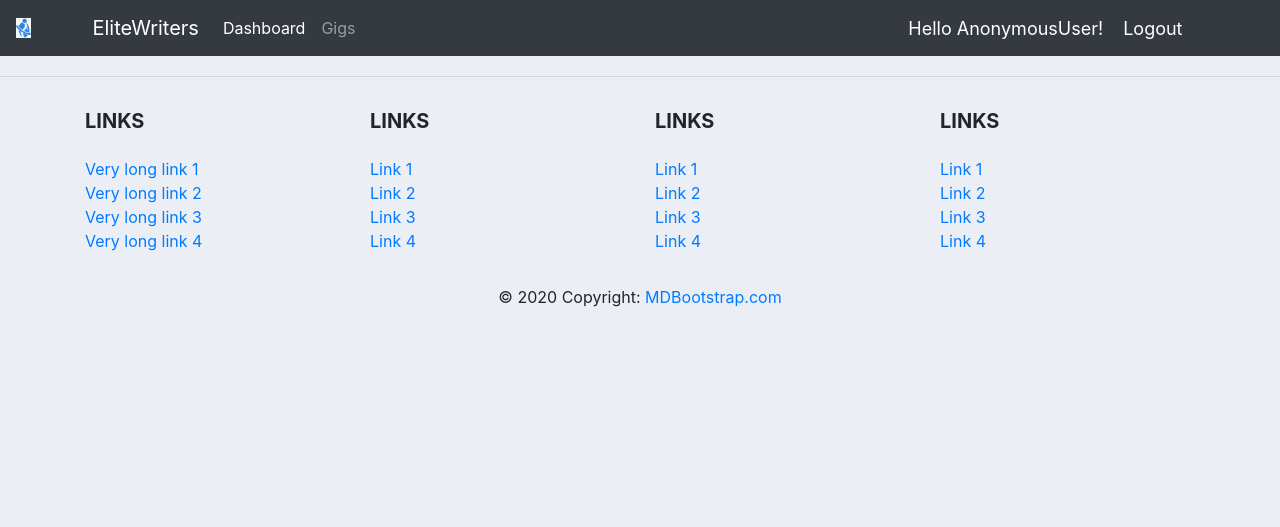
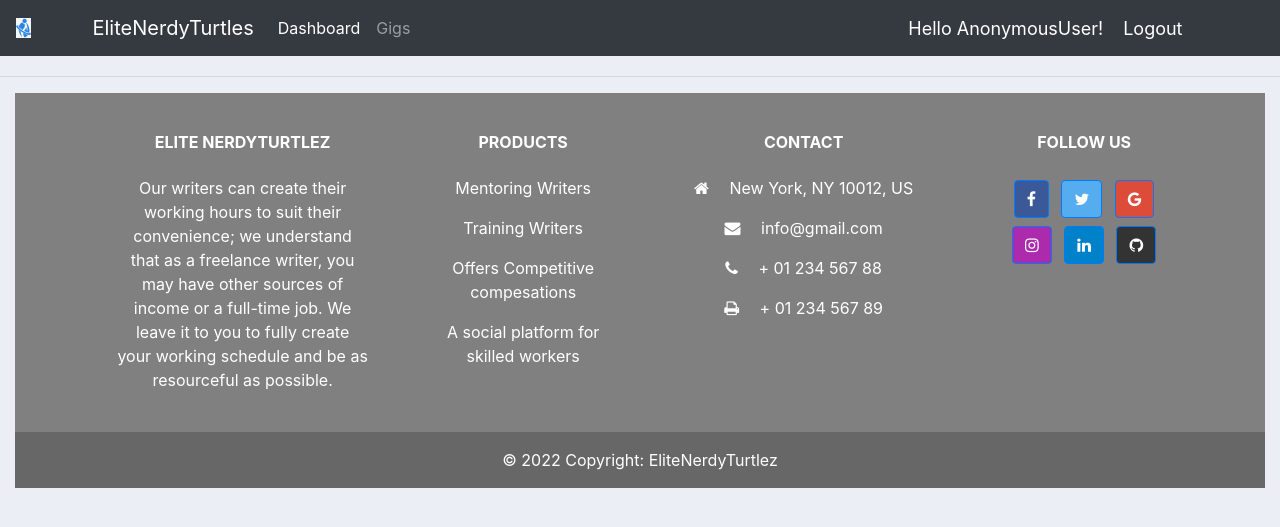
Before and after one commit to guruwiky/dante, a Django app: page /forget/ in a window 1280 px wide. Shown: the top 527 px of the page. Run offline with Django 4.2, Linux system fonts and the light colour scheme; tables that the repository leaves empty hold one stand-in row (values such as "Sample post"); some libraries are stand-ins or nearby versions.

Commit message:
new changes

```diff
--- a/accounts/models.py
+++ b/accounts/models.py
@@ -19,6 +19,7 @@ class Gig(models.Model):
             ('Available','Available'),
             ('Assigned','Assigned'),
         )
+
     title=models.CharField(max_length=200, null=True)
     subject=models.CharField(max_length=200, null=True)
     price=models.FloatField(null=True)
@@ -35,7 +36,12 @@ class Order(models.Model):
             ('Rejected','Rejected'),
             ('Paid','Paid'),
         )
+
+
     writer=models.ForeignKey(Writer,null=True, on_delete=models.SET_NULL)
+    orderid=models.CharField(max_length=200, null=True)
     gig=models.ForeignKey(Gig,null=True, on_delete=models.SET_NULL)
     price=models.FloatField(null=True)
     status=models.CharField(max_length=200, null=True,choices=STATUS)
+    #def __str__(self):
+       # return self.orderid
--- a/accounts/templates/accounts/main.html
+++ b/accounts/templates/accounts/main.html
@@ -3,7 +3,7 @@
 <!DOCTYPE html>
 <html>
 <head>
-	<title>CRM</title>
+	<title>Elite|Nerdy|Turtle</title>
 	<link rel="stylesheet" href="https://stackpath.bootstrapcdn.com/bootstrap/4.3.1/css/bootstrap.min.css" integrity="sha384-ggOyR0iXCbMQv3Xipma34MD+dH/1fQ784/j6cY/iJTQUOhcWr7x9JvoRxT2MZw1T" crossorigin="anonymous">
 
 	<link rel="stylesheet" type="text/css" href="{% static '/css/main.css' %}">
@@ -21,131 +21,144 @@
 	{% endblock %}
      </div>
 	<hr>
+	<!-- Remove the container if you want to extend the Footer to full width. -->
+<div class="container-fluid">
   <!-- Footer -->
-<footer class="page-footer font-small indigo">
-
-  <!-- Footer Links -->
-  <div class="container text-center text-md-left">
-
-    <!-- Grid row -->
+  <footer
+          class="text-center text-lg-start text-white"
+          style="background-color: #808080"
+          >
+    <!-- Grid container -->
+    <div class="container p-4 pb-0">
+      <!-- Section: Links -->
+      <section class="">
+        <!--Grid row-->
         <div class="row">
-
           <!-- Grid column -->
-      <div class="col-md-3 mx-auto">
-
-        <!-- Links -->
-        <h5 class="font-weight-bold text-uppercase mt-3 mb-4">Links</h5>
-
-        <ul class="list-unstyled">
-          <li>
-            <a href="#!">Very long link 1</a>
-          </li>
-          <li>
-            <a href="#!">Very long link 2</a>
-          </li>
-          <li>
-            <a href="#!">Very long link 3</a>
-          </li>
-          <li>
-            <a href="#!">Very long link 4</a>
-          </li>
-        </ul>
-
+          <div class="col-md-3 col-lg-3 col-xl-3 mx-auto mt-3">
+            <h6 class="text-uppercase mb-4 font-weight-bold">
+              Elite NerdyTurtlez
+            </h6>
+            <p>
+              Our writers can create their working hours to suit their convenience; we understand that as a freelance writer, you may have other sources of income or a full-time job. We leave it to you to fully create your working schedule and be as resourceful as possible.
+            </p>
           </div>
           <!-- Grid column -->
 
-      <hr class="clearfix w-100 d-md-none">
+          <hr class="w-100 clearfix d-md-none" />
 
           <!-- Grid column -->
-      <div class="col-md-3 mx-auto">
-
-        <!-- Links -->
-        <h5 class="font-weight-bold text-uppercase mt-3 mb-4">Links</h5>
-
-        <ul class="list-unstyled">
-          <li>
-            <a href="#!">Link 1</a>
-          </li>
-          <li>
-            <a href="#!">Link 2</a>
-          </li>
-          <li>
-            <a href="#!">Link 3</a>
-          </li>
-          <li>
-            <a href="#!">Link 4</a>
-          </li>
-        </ul>
-
+          <div class="col-md-2 col-lg-2 col-xl-2 mx-auto mt-3">
+            <h6 class="text-uppercase mb-4 font-weight-bold">Products</h6>
+            <p>
+              <a class="text-white">Mentoring Writers</a>
+            </p>
+            <p>
+              <a class="text-white">Training Writers</a>
+            </p>
+            <p>
+              <a class="text-white">Offers Competitive compesations</a>
+            </p>
+            <p>
+              <a class="text-white">A social platform for skilled workers</a>
+            </p>
           </div>
           <!-- Grid column -->
 
-      <hr class="clearfix w-100 d-md-none">
+          <hr class="w-100 clearfix d-md-none" />
 
           <!-- Grid column -->
-      <div class="col-md-3 mx-auto">
+          <hr class="w-100 clearfix d-md-none" />
 
-        <!-- Links -->
-        <h5 class="font-weight-bold text-uppercase mt-3 mb-4">Links</h5>
-
-        <ul class="list-unstyled">
-          <li>
-            <a href="#!">Link 1</a>
-          </li>
-          <li>
-            <a href="#!">Link 2</a>
-          </li>
-          <li>
-            <a href="#!">Link 3</a>
-          </li>
-          <li>
-            <a href="#!">Link 4</a>
-          </li>
-        </ul>
-
+          <!-- Grid column -->
+          <div class="col-md-4 col-lg-3 col-xl-3 mx-auto mt-3">
+            <h6 class="text-uppercase mb-4 font-weight-bold">Contact</h6>
+            <p><i class="fa fa-home mr-3"></i> New York, NY 10012, US</p>
+            <p><i class="fa fa-envelope mr-3"></i> info@gmail.com</p>
+            <p><i class="fa fa-phone mr-3"></i> + 01 234 567 88</p>
+            <p><i class="fa fa-print mr-3"></i> + 01 234 567 89</p>
           </div>
           <!-- Grid column -->
 
-      <hr class="clearfix w-100 d-md-none">
+          <!-- Grid column -->
+          <div class="col-md-3 col-lg-2 col-xl-2 mx-auto mt-3">
+            <h6 class="text-uppercase mb-4 font-weight-bold">Follow us</h6>
 
-      <!-- Grid column -->
-      <div class="col-md-3 mx-auto">
+            <!-- Facebook -->
+            <a
+               class="btn btn-primary btn-floating m-1"
+               style="background-color: #3b5998"
+               href="#!"
+               role="button"
+               ><i class="fa fa-facebook"></i
+              ></a>
 
-        <!-- Links -->
-        <h5 class="font-weight-bold text-uppercase mt-3 mb-4">Links</h5>
+            <!-- Twitter -->
+            <a
+               class="btn btn-primary btn-floating m-1"
+               style="background-color: #55acee"
+               href="#!"
+               role="button"
+               ><i class="fa fa-twitter"></i
+              ></a>
 
-        <ul class="list-unstyled">
-          <li>
-            <a href="#!">Link 1</a>
-          </li>
-          <li>
-            <a href="#!">Link 2</a>
-          </li>
-          <li>
-            <a href="#!">Link 3</a>
-          </li>
-          <li>
-            <a href="#!">Link 4</a>
-          </li>
-        </ul>
+            <!-- Google -->
+            <a
+               class="btn btn-primary btn-floating m-1"
+               style="background-color: #dd4b39"
+               href="#!"
+               role="button"
+               ><i class="fa fa-google"></i
+              ></a>
 
+            <!-- Instagram -->
+            <a
+               class="btn btn-primary btn-floating m-1"
+               style="background-color: #ac2bac"
+               href="#!"
+               role="button"
+               ><i class="fa fa-instagram"></i
+              ></a>
+
+            <!-- Linkedin -->
+            <a
+               class="btn btn-primary btn-floating m-1"
+               style="background-color: #0082ca"
+               href="#!"
+               role="button"
+               ><i class="fa fa-linkedin"></i
+              ></a>
+            <!-- Github -->
+            <a
+               class="btn btn-primary btn-floating m-1"
+               style="background-color: #333333"
+               href="#!"
+               role="button"
+               ><i class="fa fa-github"></i
+              ></a>
           </div>
-      <!-- Grid column -->
-
         </div>
-    <!-- Grid row -->
-
+        <!--Grid row-->
+      </section>
+      <!-- Section: Links -->
     </div>
-  <!-- Footer Links -->
+    <!-- Grid container -->
 
     <!-- Copyright -->
-  <div class="footer-copyright text-center py-3">© 2020 Copyright:
-    <a href="/"> MDBootstrap.com</a>
+    <div
+         class="text-center p-3"
+         style="background-color: rgba(0, 0, 0, 0.2)"
+         >
+      © 2022 Copyright:
+      <a class="text-white" href="https://mdbootstrap.com/"
+         >EliteNerdyTurtlez</a
+        >
     </div>
     <!-- Copyright -->
-
   </footer>
   <!-- Footer -->
+</div>
+<!-- End of .container -->
 
 
 </body>
--- a/accounts/templates/accounts/navbar.html
+++ b/accounts/templates/accounts/navbar.html
@@ -9,7 +9,7 @@
 <nav class="navbar navbar-expand-md navbar-dark bg-dark navbar-laravel" style="margin-bottom: 20px;">
   <img src="{% static 'images/logoo.jpg' %} " class="img-fluid">
     <div class="container">
-        <a class="navbar-brand" href="{% url 'home' %}">EliteWriters</a>
+        <a class="navbar-brand" href="{% url 'home' %}">EliteNerdyTurtles</a>
   <button class="navbar-toggler" type="button" data-toggle="collapse" data-target="#navbarNav" aria-controls="navbarNav" aria-expanded="false" aria-label="Toggle navigation">
     <span class="navbar-toggler-icon"></span>
   </button>
--- a/accounts/templates/accounts/status.html
+++ b/accounts/templates/accounts/status.html
@@ -21,7 +21,7 @@
 			  		<h5 class="card-title">ACCOUNT STATUS:</h5>
 			  	</div>
 			  	<div class="card-body">
-			    	<h3 class="card-title">{{delivered}}</h3>
+			    	<h3 class="card-title">Inactive</h3>
 			  	</div>
 			</div>
 		</div>
@@ -47,7 +47,7 @@
 			  		<h5 class="card-title">ACCOUNT BALANCE</h5>
 			  	</div>
 			  	<div class="card-body">
-			    	<h3 class="card-title">{{pending}}</h3>
+			    	<h3 class="card-title">Ksh: {{pending|floatformat:2}}</h3>
 			  	</div>
 			</div>
 		</div>
```
Also changed, not shown: accounts/templates/accounts/dashboard.html (+5 -5 lines), accounts/migrations/0012_gig_gigid.py (added), accounts/migrations/0013_remove_gig_gigid_order_orderid.py (added). Lines whose indentation alone changed are shown as unchanged.
